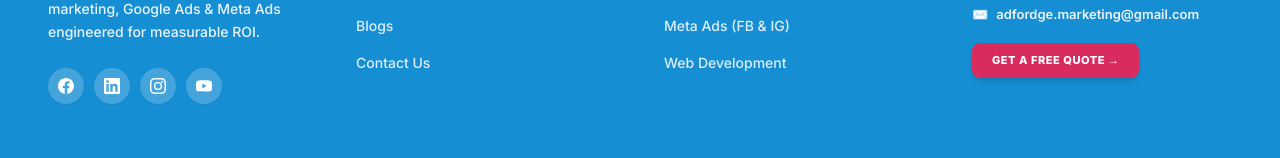
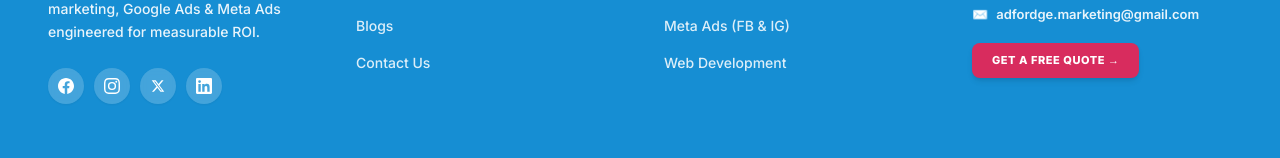
Before and after one commit to ranjeetray6120/anuj-bhaiya, a Next.js app: page / in a window 1280 px wide. Shown: the part 4910-5068 px from the top of the page. Built offline with nearby package versions, Linux system fonts and the light colour scheme; no server answers.

Commit message:
feat(social): update twitter x handle to AdForgetech and instagram to adforge.marketing

```diff
--- a/src/app/layout.tsx
+++ b/src/app/layout.tsx
@@ -75,6 +75,8 @@ export const metadata: Metadata = {
     title: "AdForge | Performance Driven Digital Marketing Agency",
     description:
       "Ads that forge growth. Performance marketing, Google Ads & Meta Ads engineered for measurable ROI.",
+    site: "@AdForgetech",
+    creator: "@AdForgetech",
     images: ["/logo.jpeg"],
   },
   robots: {
@@ -117,9 +119,9 @@ const jsonLd = {
       },
       sameAs: [
         "https://www.facebook.com/adforgeofficial",
+        "https://instagram.com/adforge.marketing",
+        "https://x.com/AdForgetech",
         "https://linkedin.com",
-        "https://instagram.com",
-        "https://youtube.com",
       ],
     },
     {
--- a/src/components/Footer.tsx
+++ b/src/components/Footer.tsx
@@ -49,18 +49,7 @@ export default function Footer() {
                 </svg>
               </a>
               <a
-                href="https://linkedin.com"
-                target="_blank"
-                rel="noopener noreferrer"
-                aria-label="LinkedIn"
-                className="w-9 h-9 rounded-full bg-white/20 hover:bg-white text-white hover:text-[#046BD2] flex items-center justify-center transition-all duration-200 shadow-xs hover:scale-110 backdrop-blur-xs"
-              >
-                <svg xmlns="http://www.w3.org/2000/svg" viewBox="0 0 24 24" fill="currentColor" className="w-4 h-4">
-                  <path d="M20.447 20.452h-3.554v-5.569c0-1.328-.027-3.037-1.852-3.037-1.853 0-2.136 1.445-2.136 2.939v5.667H9.351V9h3.414v1.561h.046c.477-.9 1.637-1.85 3.37-1.85 3.601 0 4.267 2.37 4.267 5.455v6.286zM5.337 7.433a2.062 2.062 0 01-2.063-2.065 2.064 2.064 0 112.063 2.065zm1.782 13.019H3.555V9h3.564v11.452zM22.225 0H1.771C.792 0 0 .774 0 1.729v20.542C0 23.227.792 24 1.771 24h20.451C23.2 24 24 23.227 24 22.271V1.729C24 .774 23.2 0 22.222 0h.003z" />
-                </svg>
-              </a>
-              <a
-                href="https://instagram.com"
+                href="https://instagram.com/adforge.marketing"
                 target="_blank"
                 rel="noopener noreferrer"
                 aria-label="Instagram"
@@ -71,14 +60,25 @@ export default function Footer() {
                 </svg>
               </a>
               <a
-                href="https://youtube.com"
+                href="https://x.com/AdForgetech"
                 target="_blank"
                 rel="noopener noreferrer"
-                aria-label="YouTube"
-                className="w-9 h-9 rounded-full bg-white/20 hover:bg-white text-white hover:text-[#ef4444] flex items-center justify-center transition-all duration-200 shadow-xs hover:scale-110 backdrop-blur-xs"
+                aria-label="Twitter X"
+                className="w-9 h-9 rounded-full bg-white/20 hover:bg-white text-white hover:text-black flex items-center justify-center transition-all duration-200 shadow-xs hover:scale-110 backdrop-blur-xs"
+              >
+                <svg xmlns="http://www.w3.org/2000/svg" viewBox="0 0 24 24" fill="currentColor" className="w-3.5 h-3.5">
+                  <path d="M18.244 2.25h3.308l-7.227 8.26 8.502 11.24H16.17l-5.214-6.817L4.99 21.75H1.68l7.73-8.835L1.254 2.25H8.08l4.713 6.231zm-1.161 17.52h1.833L7.084 4.126H5.117z" />
+                </svg>
+              </a>
+              <a
+                href="https://linkedin.com"
+                target="_blank"
+                rel="noopener noreferrer"
+                aria-label="LinkedIn"
+                className="w-9 h-9 rounded-full bg-white/20 hover:bg-white text-white hover:text-[#046BD2] flex items-center justify-center transition-all duration-200 shadow-xs hover:scale-110 backdrop-blur-xs"
               >
                 <svg xmlns="http://www.w3.org/2000/svg" viewBox="0 0 24 24" fill="currentColor" className="w-4 h-4">
-                  <path d="M23.498 6.186a3.016 3.016 0 00-2.122-2.136C19.505 3.545 12 3.545 12 3.545s-7.505 0-9.377.505A3.017 3.017 0 00.502 6.186C0 8.07 0 12 0 12s0 3.93.502 5.814a3.016 3.016 0 002.122 2.136c1.871.505 9.376.505 9.376.505s7.505 0 9.377-.505a3.015 3.015 0 002.122-2.136C24 15.93 24 12 24 12s0-3.93-.502-5.814zM9.545 15.568V8.432L15.818 12l-6.273 3.568z" />
+                  <path d="M20.447 20.452h-3.554v-5.569c0-1.328-.027-3.037-1.852-3.037-1.853 0-2.136 1.445-2.136 2.939v5.667H9.351V9h3.414v1.561h.046c.477-.9 1.637-1.85 3.37-1.85 3.601 0 4.267 2.37 4.267 5.455v6.286zM5.337 7.433a2.062 2.062 0 01-2.063-2.065 2.064 2.064 0 112.063 2.065zm1.782 13.019H3.555V9h3.564v11.452zM22.225 0H1.771C.792 0 0 .774 0 1.729v20.542C0 23.227.792 24 1.771 24h20.451C23.2 24 24 23.227 24 22.271V1.729C24 .774 23.2 0 22.222 0h.003z" />
                 </svg>
               </a>
             </div>
```
